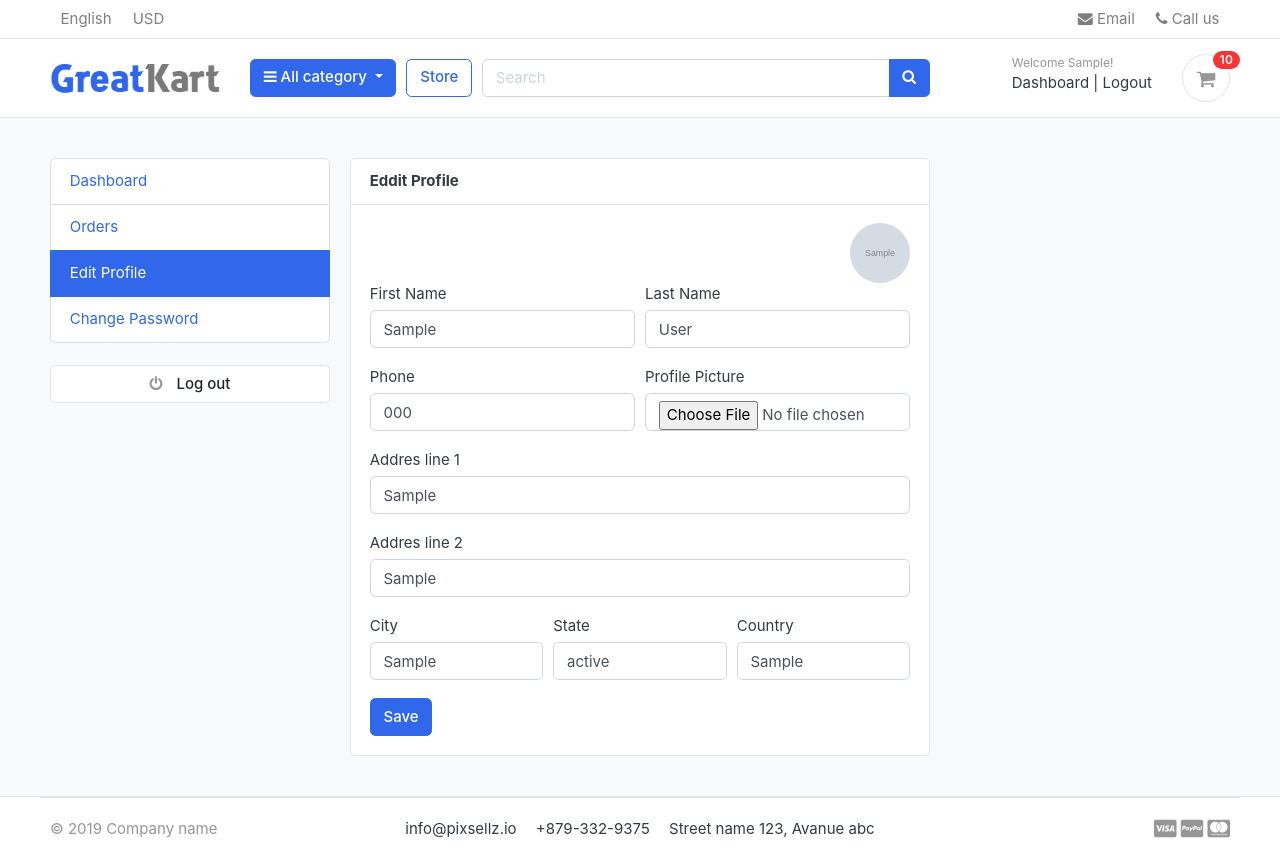
After one commit to NikodemRoy/Shopango, a Django app: page /account/eddit-profile/ in a window 1280 px wide. The commit adds this page. Run offline with Django 4.2, Linux system fonts and the light colour scheme; a user stored in the database is signed in; tables that the repository leaves empty hold one stand-in row (values such as "Sample post"); grey boxes marked "Sample" are stand-in pictures; some libraries are stand-ins or nearby versions; some web fonts are replaced.

Commit message:
working on dashboard

```diff
--- a/APPS/accounts/forms.py
+++ b/APPS/accounts/forms.py
@@ -1,6 +1,7 @@
+from dataclasses import fields
 from django import forms
-from .models import Account
-from django.core.exceptions import ValidationError
+from .models import Account, Profile
+# from django.core.exceptions import ValidationError
 from django.forms import ValidationError
 
 
@@ -41,3 +42,26 @@ class RegistrationForm(forms.ModelForm):
 
 class ResetPasswordForm(forms.ModelForm):
     pass
+
+class AccountForm(forms.ModelForm):
+    class Meta:
+        model = Account
+        fields = ('first_name', 'last_name', 'phone_number')
+
+    def __init__(self, *args, **kwargs):
+        super(AccountForm, self).__init__(*args, **kwargs)
+        for field in self.fields:
+            self.fields[field].widget.attrs['class'] = 'form-control'
+
+
+class ProfileForm(forms.ModelForm):
+    profile_picture = forms.ImageField(required=False, error_messages={'Invalid':("Image files only")}, widget=forms.FileInput)
+
+    class Meta:
+        model = Profile
+        fields = ('addres_1', 'addres_2', 'city', 'state', 'country', 'profile_picture')
+
+    def __init__(self, *args, **kwargs):
+        super(ProfileForm, self).__init__(*args, **kwargs)
+        for field in self.fields:
+            self.fields[field].widget.attrs['class'] = 'form-control'
--- a/APPS/accounts/models.py
+++ b/APPS/accounts/models.py
@@ -1,3 +1,4 @@
+from email.policy import default
 from tkinter import CASCADE
 from django.db import models
 from django.contrib.auth.models import AbstractBaseUser
@@ -45,9 +46,10 @@ class Profile(models.Model):
     user = models.OneToOneField(Account, on_delete=models.CASCADE, db_index=True)
     addres_1 = models.CharField(max_length=96, blank=True)
     addres_2 = models.CharField(max_length=96, blank=True)
-    city = models.TextField(max_length=30, blank=True)
-    state = models.TextField(max_length=30, blank=True)
-    country = models.TextField(max_length=30, blank=True)
+    profile_picture = models.ImageField(upload_to='user_profiles', default='user_profiles/default.png')
+    city = models.CharField(max_length=30, blank=True)
+    state = models.CharField(max_length=30, blank=True)
+    country = models.CharField(max_length=30, blank=True)
 
     def __str__(self):
         return self.user.first_name
--- /dev/null
+++ b/APPS/accounts/templates/accounts/eddit_profile.html
@@ -0,0 +1,90 @@
+{% extends 'base.html' %}
+
+{% load static %}
+
+{% block content %}
+
+<section class="section-conten padding-y bg">
+
+    {% include 'includes/alert.html' %}
+    <div class="container">
+        <div class="row">
+            {% include 'includes/dashboard_sidebar.html' %}
+            <main class="col-md-6">
+                <article class="card">
+                    <header class="card-header">
+                        <strong class="d-inline-block mr-3">Eddit Profile</strong>
+
+                    </header>
+                    <div class="card-body">
+                        <div class="text-right">
+                            <img src="{{ userprofile.profile_picture.url }}" alt="Profile Picture" width="60" height="60" style="border-radius: 50%;">
+                        </div>
+                        <div class="row">
+
+
+                            <div class="col-md-12">
+                                <form action="{% url 'eddit_profile' %}" method="POST" enctype="multipart/form-data">
+                                    {% csrf_token %}
+                                    <div class="form-row">
+                                        <div class="form-group col-md-6">
+                                            <label>First Name</label>
+                                            {{user_form.first_name}}
+                                        </div>
+                                        <div class="form-group col-md-6">
+                                            <label>Last Name</label>
+                                            {{user_form.last_name}}
+                                        </div>
+                                    </div>
+
+                                    <div class="form-row">
+                                        <div class="form-group col-md-6">
+                                            <label>Phone</label>
+                                            {{user_form.phone_number}}
+                                        </div>
+                                        <div class="form-group col-md-6">
+                                            <label>Profile Picture</label>
+                                            {{profile_form.profile_picture}}
+                                        </div>
+                                    </div>
+                                    <div class="form-group">
+                                        <label>Addres line 1</label>
+                                        {{profile_form.addres_1}}
+                                    </div>
+                                    <div class="form-group">
+                                        <label>Addres line 2</label>
+                                        {{profile_form.addres_2}}
+                                    </div>
+                                    <div class="form-row">
+                                        <div class="form-group col-md-4">
+                                            <label>City</label>
+                                            {{profile_form.city}}
+                                        </div>
+                                        <div class="form-group col-md-4">
+                                            <label>State</label>
+                                            {{profile_form.state}}
+                                        </div>
+                                        <div class="form-group col-md-4">
+                                            <label>Country</label>
+                                            {{profile_form.country}}
+                                        </div>
+                                    </div>
+
+                                    <input type="submit" value="Save" class="btn btn-primary">
+                                </form>
+                            </div>
+
+
+                        </div> <!-- row.// -->
+                    </div> <!-- card-body .// -->
+
+                </article> <!-- order-group.// -->
+            </main>
+        </div> <!-- row.// -->
+    </div>
+
+
+</section>
+<!-- ========================= SECTION CONTENT END// ========================= -->
+
+{% endblock content %}
--- a/APPS/accounts/urls.py
+++ b/APPS/accounts/urls.py
@@ -15,4 +15,5 @@ urlpatterns = [
     path('new-password/', views.new_password, name="new_password"),
 
     path('my-orders/', views.my_orders, name="my_orders"),
+    path('eddit-profile/', views.eddit_profile, name="eddit_profile"),
 ]
--- a/APPS/accounts/views.py
+++ b/APPS/accounts/views.py
@@ -1,14 +1,14 @@
 from django.http import HttpResponse
 from django.utils.http import urlsafe_base64_decode, urlsafe_base64_encode
 from email.message import EmailMessage
-from django.shortcuts import redirect, render
+from django.shortcuts import get_object_or_404, redirect, render
 from django.contrib import messages
 from django.utils.encoding import force_bytes
 from django.contrib.auth import login, authenticate, logout
 from django.contrib.sites.shortcuts import get_current_site
 from django.template.loader import render_to_string
-from APPS.accounts.models import Account
-from .forms import RegistrationForm
+from APPS.accounts.models import Account, Profile
+from .forms import RegistrationForm, ProfileForm, AccountForm
 from django.core.mail import EmailMessage
 from email.message import EmailMessage
 
@@ -16,6 +16,7 @@ from APPS.orders.models import Order
 
 from APPS.cart.services import get_cart_id
 from APPS.cart.models import Cart, CartItem
+
 
 from django.contrib.auth.tokens import default_token_generator
 
@@ -242,3 +243,24 @@ def my_orders(request):
         'orders':orders
     }
     return render(request, 'accounts/my_orders.html', context)
+
+def eddit_profile(request):
+    userprofile = get_object_or_404(Profile, user=request.user)
+    if request.method == 'POST':
+        user_form = AccountForm(request.POST, instance=request.user)
+        profile_form = ProfileForm(request.POST, request.FILES, instance=userprofile)
+        if user_form.is_valid() and profile_form.is_valid():
+            user_form.save()
+            profile_form.save()
+            messages.success(request, 'Your profiles has been updated')
+            return redirect('eddit_profile')
+    else:
+        user_form = AccountForm(instance=request.user)
+        profile_form= ProfileForm(instance=userprofile)
+
+    context = {
+        'user_form':user_form,
+        'profile_form':profile_form,
+        'userprofile':userprofile
+    }
+    return render(request, 'accounts/eddit_profile.html', context)
--- a/templates/includes/dashboard_sidebar.html
+++ b/templates/includes/dashboard_sidebar.html
@@ -3,7 +3,7 @@
     <ul class="list-group">
         <a class="list-group-item {% if '/dashboard/' in request.path %} active{%endif%}" href="{% url 'dashboard' %}"> Dashboard </a>
         <a class="list-group-item {% if '/my-orders/' in request.path %} active{%endif%}" href="{% url 'my_orders' %}"> Orders </a>
-        <a class="list-group-item {% if '/dashboard1/' in request.path %} active{%endif%}" href="#"> Edit Profile </a>
+        <a class="list-group-item {% if '/eddit-profile/' in request.path %} active{%endif%}" href="{% url 'eddit_profile' %}"> Edit Profile </a>
         <a class="list-group-item {% if '/dashboard1/' in request.path %} active{%endif%}" href="#">Change Password </a>
         <!-- <a class="list-group-item" href="#"> My Selling Items </a>
         <a class="list-group-item" href="#"> Received orders </a> -->
```
Also changed, not shown: APPS/accounts/admin.py (+9 -1 lines), APPS/accounts/migrations/0003_profile.py (added), APPS/accounts/migrations/0004_profile_profile_picture.py (added), APPS/accounts/migrations/0005_alter_profile_city_alter_profile_country_and_more.py (added).
